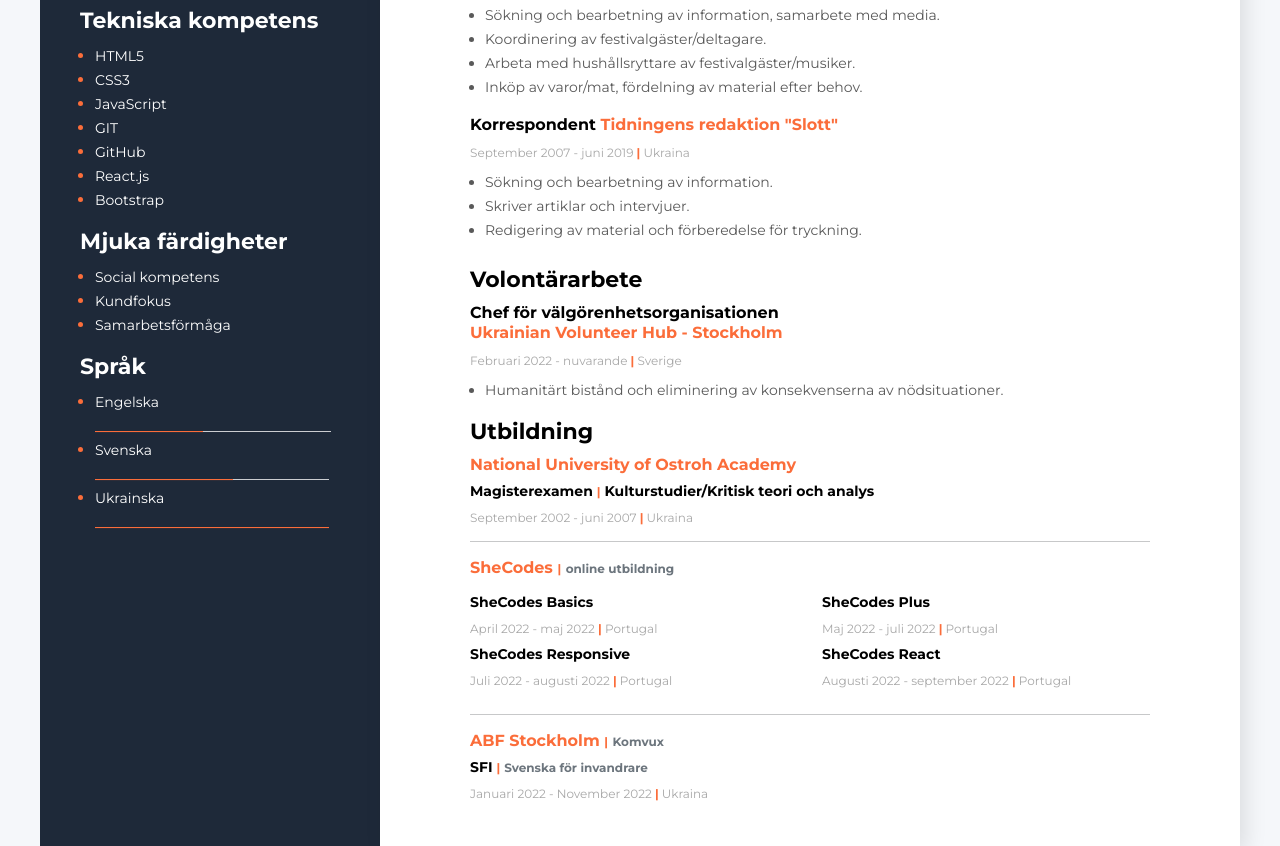
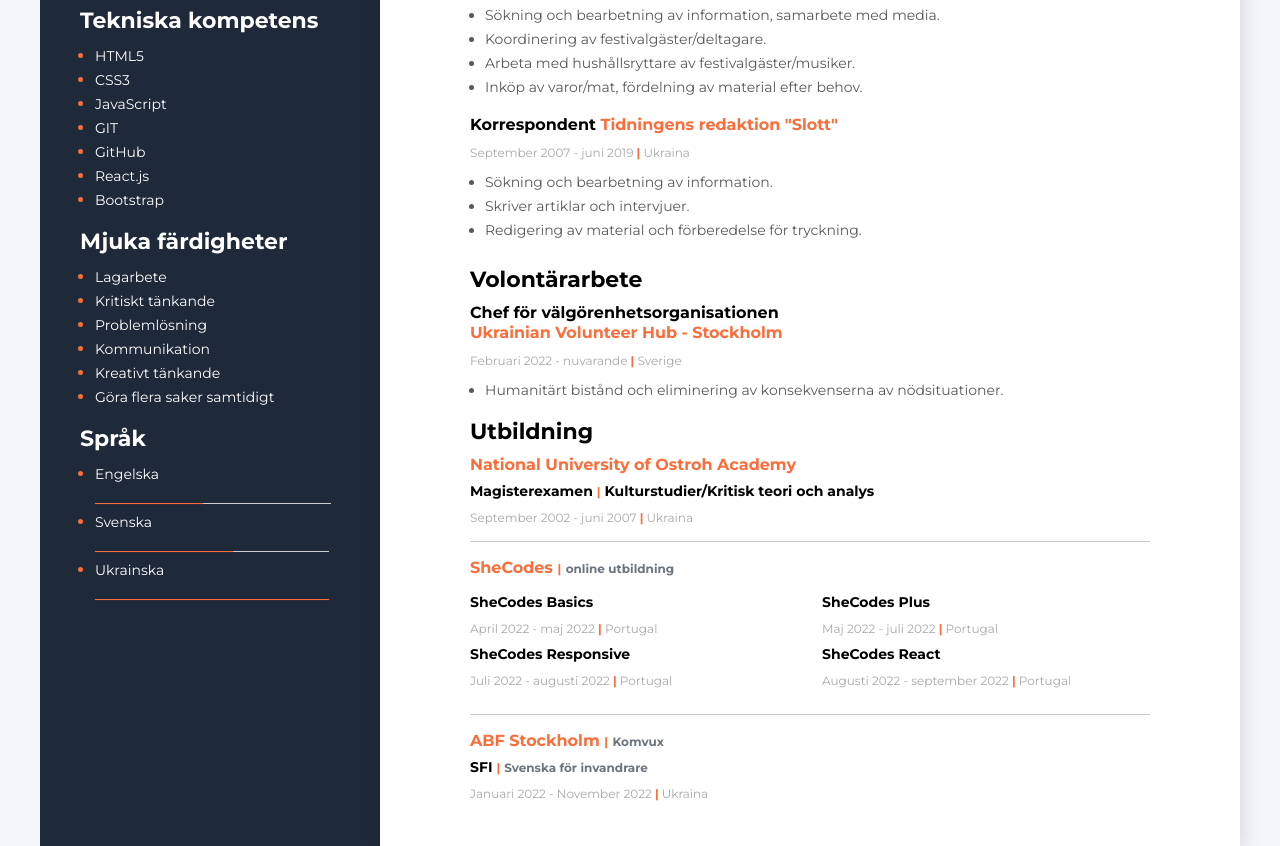
Before and after one commit to OlenaKut/CV-Svenska, a plain HTML site: page index.html in a window 1280 px wide. Shown: the part 693-1539 px from the top of the page. Drawn offline with nearby package versions, Linux system fonts and the light colour scheme.

Commit message:
Added soft skills

```diff
--- a/index.html
+++ b/index.html
@@ -288,9 +288,12 @@
 					</ul>
 					<h3 class="sidebar-title">Mjuka färdigheter</h3>
 					<ul class="tech-skills-list">
-						<li class="tech-skills-item"><span class="tech-skills-text">Social kompetens</span></li>
-						<li class="tech-skills-item"><span class="tech-skills-text">Kundfokus</span></li>
-						<li class="tech-skills-item"><span class="tech-skills-text">Samarbetsförmåga</span></li>
+						<li class="tech-skills-item"><span class="tech-skills-text">Lagarbete</span></li>
+						<li class="tech-skills-item"><span class="tech-skills-text">Kritiskt tänkande</span></li>
+						<li class="tech-skills-item"><span class="tech-skills-text">Problemlösning</span></li>
+						<li class="tech-skills-item"><span class="tech-skills-text">Kommunikation</span></li>
+						<li class="tech-skills-item"><span class="tech-skills-text">Kreativt tänkande</span></li>
+						<li class="tech-skills-item"><span class="tech-skills-text">Göra flera saker samtidigt</span></li>
 					</div>
 				<!--Soft Skills-->
 				<div class="soft-skills">
```
